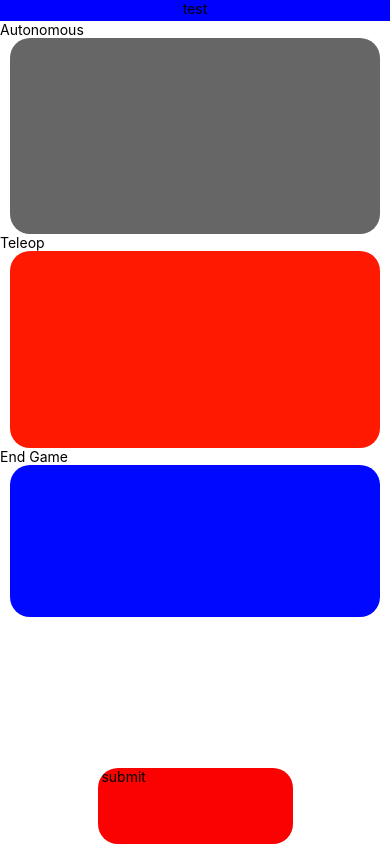
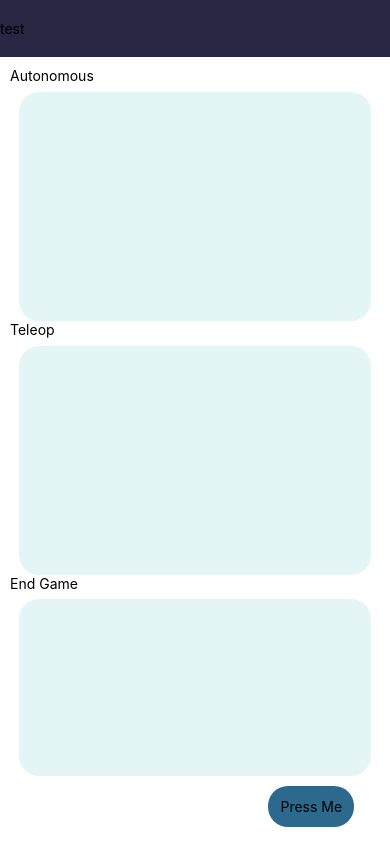
Before and after one commit to Pengiunolo/lotbScoutApp, a React Native app: screen / in a window 390 px wide. Built offline with nearby package versions, Linux system fonts and the light colour scheme.

Commit message:
worked on layout and sub,it button

```diff
--- a/App.js
+++ b/App.js
@@ -1,5 +1,5 @@
 
-import { StyleSheet, Text, View, ScrollView, StatusBar } from 'react-native';
+import { StyleSheet, Text, View, ScrollView, StatusBar, Pressable } from 'react-native';
 
 export default function App() {
   return (
@@ -16,52 +16,73 @@ export default function App() {
           <View style={styles.TeleOpContainer}></View>
           <Text>End Game</Text>
           <View style={styles.EgContainer}></View>
-          <View style={styles.Spacer}></View>
 
-          <Text style={styles.submit} > submit </Text>
+          <Pressable
+            onPress={() => {
 
+            }}
+            style={({pressed}) => [
+              {
+                backgroundColor: pressed ? '#bae8e8' : '#2c698d',
+              },
+              styles.submit,
+            ]}>
+            {({pressed}) => (
+              <Text style={styles.text}>{pressed ? 'Pressed!' : 'Press Me'}</Text>
+            )}
+          </Pressable>
         </View>
       </ScrollView>
       </View>
   );
 }
 
+
+// color palatte can be found at https://colors.muz.li/palette/272643/ffffff/e3f6f5/bae8e8/2c698d
 const styles = StyleSheet.create({
   AutoContainer: {
+    marginTop: '2%',
     flex: .65,
     alignItems: 'center',
     justifyContent: 'center',
-    backgroundColor: '#666',
+    backgroundColor: '#e3f6f5',
     width: '95%',
     alignSelf: 'center',
     borderRadius: 20,
   },
   TeleOpContainer: {
+    marginTop: '2%',
     flex: .65,
     alignItems: 'center',
     justifyContent: 'center',
-    backgroundColor: '#ff1900',
+    backgroundColor: '#e3f6f5',
     width: '95%',
     alignSelf: 'center',
     borderRadius: 20,
   },
   EgContainer: {
+    marginTop: '2%',
     flex: .5,
     alignItems: 'center',
     justifyContent: 'center',
-    backgroundColor: '#0008ff',
+    backgroundColor: '#e3f6f5',
     width: '95%',
     alignSelf: 'center',
     borderRadius: 20,
   },
   submit:{
-flex: .25,
+
     alignItems: 'center',
     justifyContent: 'center',
-backgroundColor:'#fa0202',
-width: '50%',
-alignSelf: 'center',
+    alignSelf: 'flex-end',
     borderRadius:20,
+    marginRight: '7%',
+    marginBottom: '2%',
+    marginTop: 10,
+    // bottom: '5%',
+    padding: 12,
+    // position: 'absolute',
+
   },
   Spacer: {
     flex: .5,
@@ -72,17 +93,18 @@ alignSelf: 'center'
   },
 
   head:{
-    flex: .5,
-    alignItems:'center',
-    backgroundColor: '#00ff',
-    justifyContent: 'flex-start',
+    flex: 1.5,
+    alignItems:'flex-start',
+    backgroundColor: '#272643',
+    justifyContent: 'center',
     width: '100%',
   },
   body:{
     flex: 20,
     width: '100%',
     justifyContent: 'center',
-    alignItems: 'flex-start'
+    alignItems: 'flex-start',
+    padding: 10
   },
   main:{
     flex:1,
```
Lines whose indentation alone changed are shown as unchanged.
